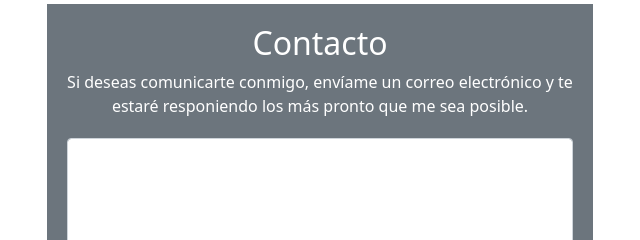
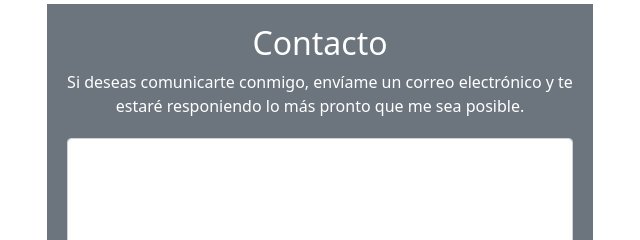
Before and after one commit to wilmernet/EntregaFinal-Patinio, a website: page html/contacto.html in a window 1280 px wide. Shown: the part 199-439 px from the top of the page, 320-960 px from the left. Drawn offline with nearby package versions, Linux system fonts and the light colour scheme.

Commit message:
actualizacion SEO

```diff
--- a/html/contacto.html
+++ b/html/contacto.html
@@ -55,7 +55,7 @@
                 <div class="col-lg-6 offset-lg-3">
                     <div id="formulario" >
                         <h2 class="text-center">Contacto</h2>
-                        <p class="text-center">Si deseas comunicarte conmigo, envíame un correo electrónico y te estaré responiendo los más pronto que me sea posible.</p>
+                        <p class="text-center">Si deseas comunicarte conmigo, envíame un correo electrónico y te estaré responiendo lo más pronto que me sea posible.</p>
                         <div class="form-floating">
                             <textarea class="form-control" placeholder="Leave a comment here" id="floatingTextarea2" style="height: 200px"></textarea>
                             <label for="floatingTextarea2">Escriba su mensaje aquí...</label>
```
Also changed, not shown: 1 other file.
